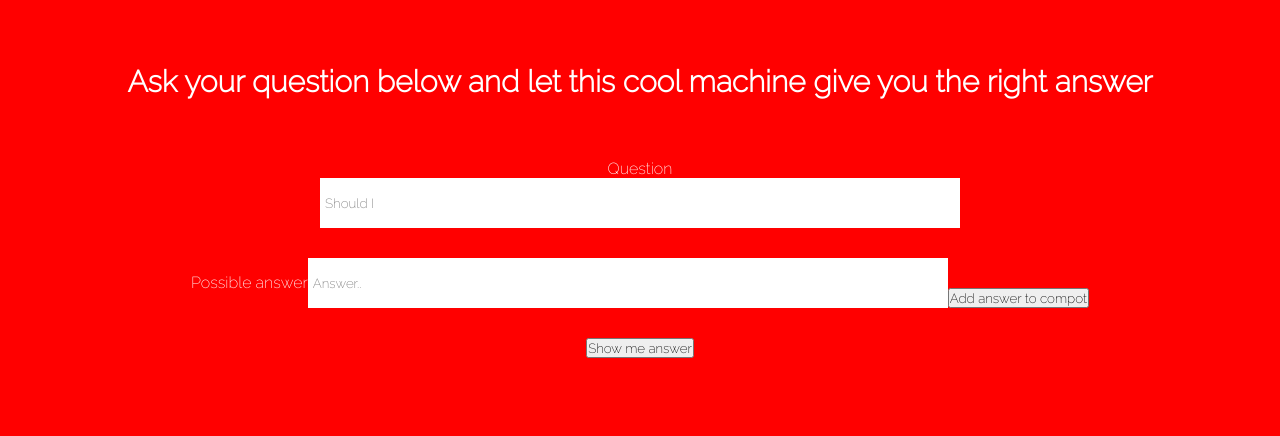
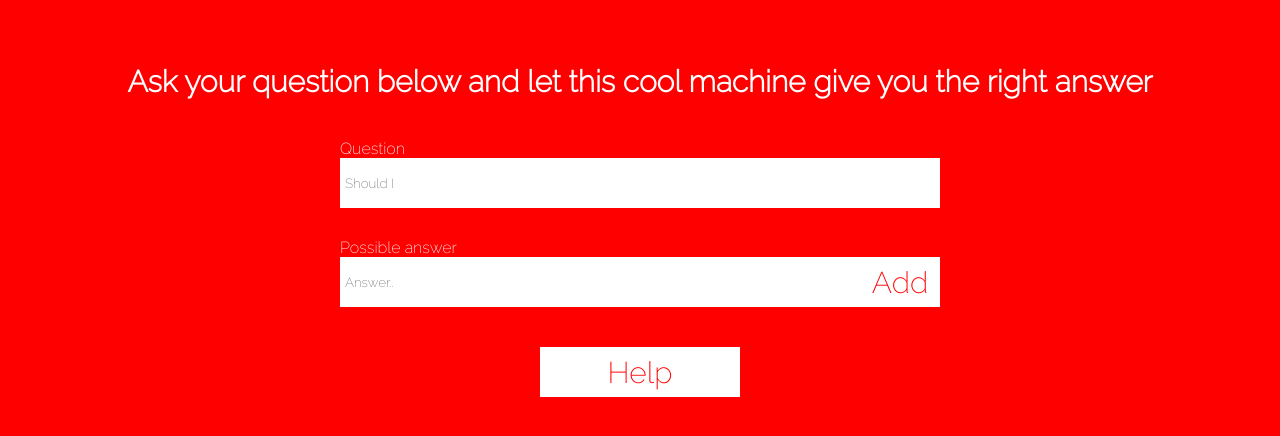
Before and after one commit to mikaelaalu/should-i, a React (Create React App) app in the folder should-i/: page / in a window 1280 px wide. Shown: the top 436 px of the page. Built offline with nearby package versions, Linux system fonts and the light colour scheme.

Commit message:
User is able to write in answers

```diff
--- a/should-i/src/App.css
+++ b/should-i/src/App.css
@@ -18,16 +18,22 @@ section {
   padding: 5%;
 }
 .title {
-  margin-bottom: 60px;
+  margin-bottom: 40px;
   font-size: 25px;
 }
 
-.inputField {
-  width: 70vw;
+.inputFieldQuestion {
+  width: 280px;
   height: 50px;
   border: none;
   padding: 5px;
-  margin-bottom: 30px;
+}
+
+.inputFieldAnswer {
+  width: 200px;
+  height: 50px;
+  border: none;
+  padding: 5px;
 }
 
 .button {
@@ -39,6 +45,16 @@ section {
   color: red;
   font-size: 30px;
   margin-bottom: 50px;
+  cursor: pointer;
+}
+
+.buttonAdd {
+  width: 80px;
+  height: 50px;
+  border: none;
+  background-color: white;
+  color: red;
+  font-size: 30px;
   cursor: pointer;
 }
 
@@ -63,13 +79,28 @@ section {
 .answersForm {
   display: flex;
   flex-direction: row;
+  align-items: flex-end;
+  margin-bottom: 30px;
+  margin-top: 30px;
+}
+
+.possibleAnswer,
+.questionForm {
+  display: flex;
+  align-items: flex-start;
+  flex-direction: column;
 }
 
 @media (min-width: 768px) {
   .title {
     font-size: 30px;
   }
-  .inputField {
-    width: 50vw;
+
+  .inputFieldQuestion {
+    width: 600px;
+  }
+
+  .inputFieldAnswer {
+    width: 520px;
   }
 }
--- a/should-i/src/App.js
+++ b/should-i/src/App.js
@@ -32,6 +32,7 @@ function App() {
     e.preventDefault();
     setPossibleAnswers(possibleAnswers.concat(answer));
     setShowPossibleAnswers(true);
+    setAnswer("");
   };
 
   return (
@@ -40,10 +41,10 @@ function App() {
         Ask your question below and let this cool machine give you the right
         answer
       </h3>
-      <form>
+      <form className="questionForm">
         <label>Question</label>
         <input
-          className="inputField"
+          className="inputFieldQuestion"
           placeholder="Should I"
           value={question}
           onChange={updateValue}
@@ -51,23 +52,27 @@ function App() {
         />
       </form>
       <form onSubmit={addToAnswerList} className="answersForm">
-        <div>
+        <div className="possibleAnswer">
           <label>Possible answer</label>
           <input
-            className="inputField"
+            className="inputFieldAnswer"
             value={answer}
             onChange={addAnswers}
             placeholder="Answer.."
             required
           />
         </div>
-        <button>Add answer to compot</button>
+        <button className="buttonAdd">Add</button>
       </form>
 
       {showPossibleAnswers &&
-        possibleAnswers.map((example, i) => <p key={i}>{example}</p>)}
+        possibleAnswers.map((possibleAnswer, i) => (
+          <p key={i}>{possibleAnswer}</p>
+        ))}
 
-      <button onClick={displayQuestion}> Show me answer</button>
+      <button className="button" onClick={displayQuestion}>
+        Help
+      </button>
       {questionExist && (
         <div className="questionContainer">
           <p className="question">{question}</p>
```
